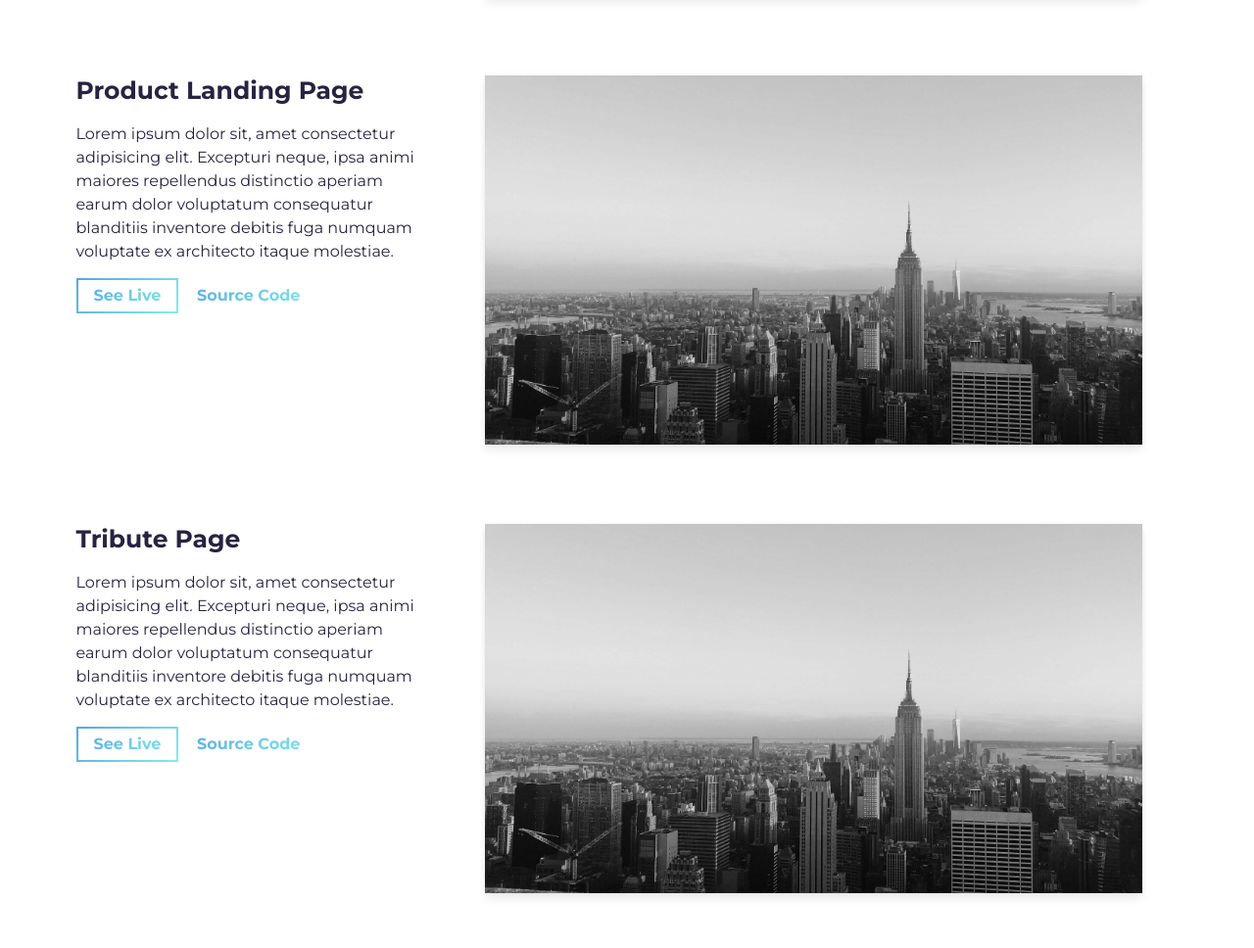
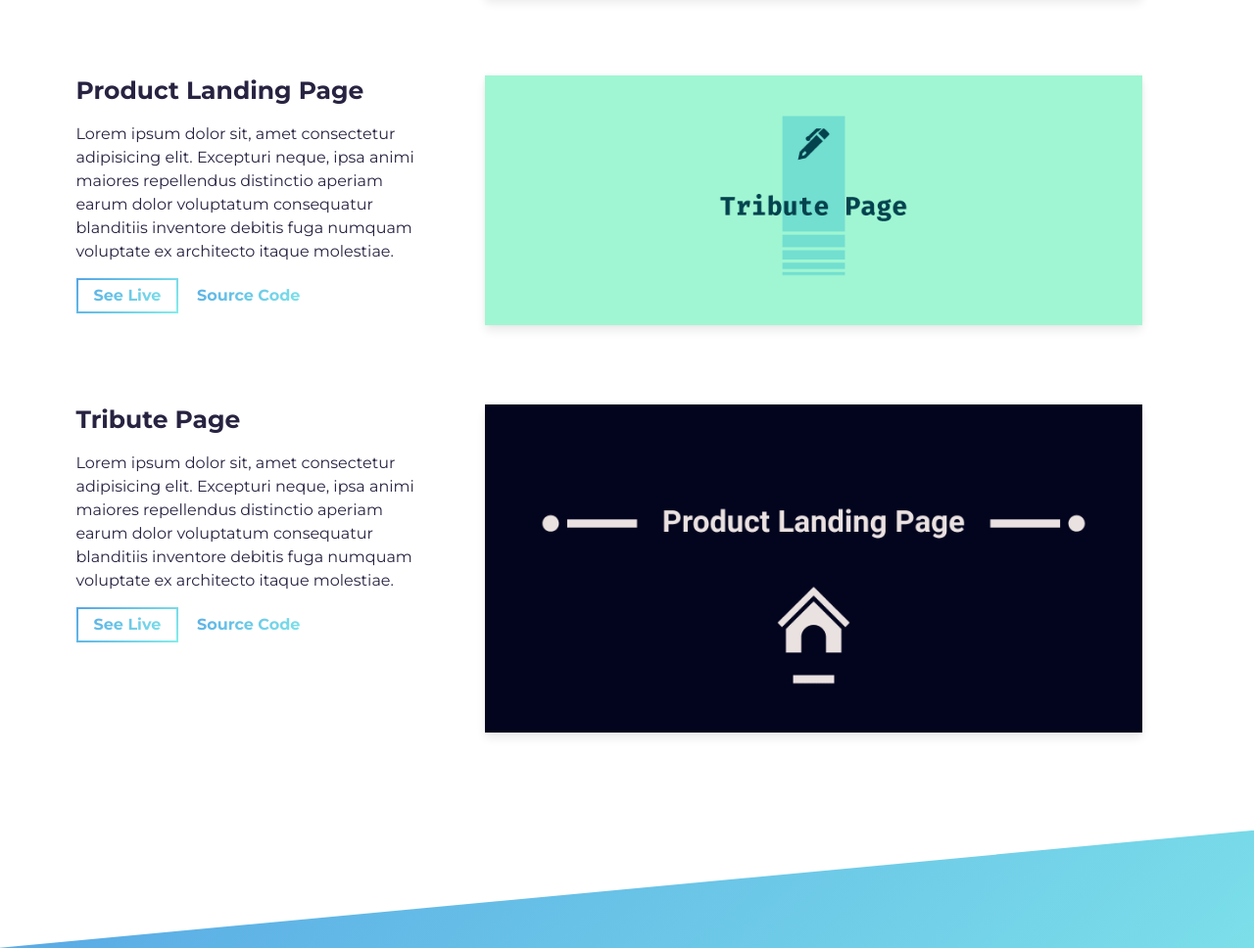
Before and after one commit to Mosespt/simplefolio, a website built with Parcel: page src/index.html in a window 1280 px wide. Shown: the part 1952-2920 px from the top of the page at 98% size. Built offline with nearby package versions, Linux system fonts and the light colour scheme.

Commit message:
Update index.html

```diff
--- a/src/index.html
+++ b/src/index.html
@@ -206,7 +206,7 @@
                     <img
                       alt="Project Image"
                       class="img-fluid"
-                      src="assets/project.jpg"
+                      src="assets/project_2.png"
                     />
                   </div>
                 </a>
@@ -260,7 +260,7 @@
                     <img
                       alt="Project Image"
                       class="img-fluid"
-                      src="assets/project.jpg"
+                      src="assets/project_3.png"
                     />
                   </div>
                 </a>
```
